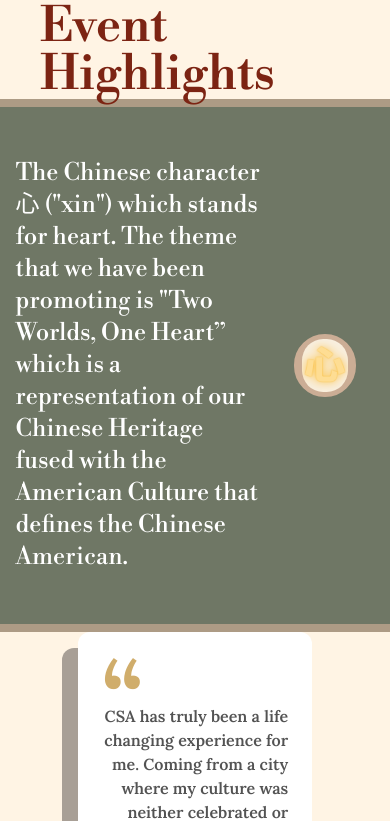
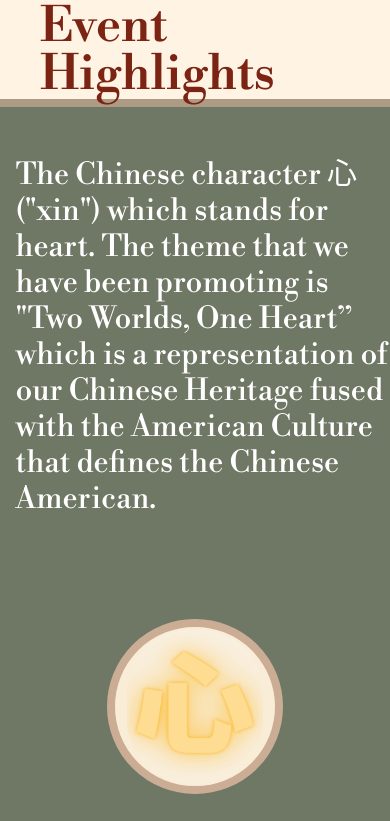
Before and after one commit to acm-ucr/csa-website, a Next.js app: page / in a window 390 px wide. Shown: the part 1230-2051 px from the top of the page. Built offline with nearby package versions, Linux system fonts and the light colour scheme.

Commit message:
Add mobile responsiveness of Xin description

```diff
--- a/src/components/home/XinDescription.tsx
+++ b/src/components/home/XinDescription.tsx
@@ -4,16 +4,20 @@ import xinImage from "@/public/home/xinimage.svg";
 
 const XinDescription = () => {
   return (
-    <div className="grid grid-cols-3 items-center border-y-8 border-csa-tan-300 bg-csa-green-100">
-      <p className="col-span-2 py-[6vh] pl-[4vw] text-left text-2xl text-white">
+    <div className="grid grid-cols-1 items-center border-y-8 border-csa-tan-300 bg-csa-green-100 md:grid-cols-3">
+      <p className="py-[6vh] pl-[4vw] text-left text-3xl text-white md:col-span-2 md:text-2xl">
         The Chinese character 心 ("xin") which stands for heart. The theme that
         we have been promoting is "Two Worlds, One Heart” which is a
         representation of our Chinese Heritage fused with the American Culture
         that defines the Chinese American.
       </p>
       <div className="relative flex items-center justify-center py-[6vh]">
-        <div className="aspect-square w-[16vw] rounded-full border-8 border-csa-tan-200 bg-csa-tan-100"></div>
-        <Image src={xinImage} alt="Xin_Image" className="absolute w-[12vw]" />
+        <div className="aspect-square w-[45vw] rounded-full border-8 border-csa-tan-200 bg-csa-tan-100 md:w-[16vw]"></div>
+        <Image
+          src={xinImage}
+          alt="Xin_Image"
+          className="absolute w-[35vw] md:w-[12vw]"
+        />
       </div>
     </div>
   );
```
